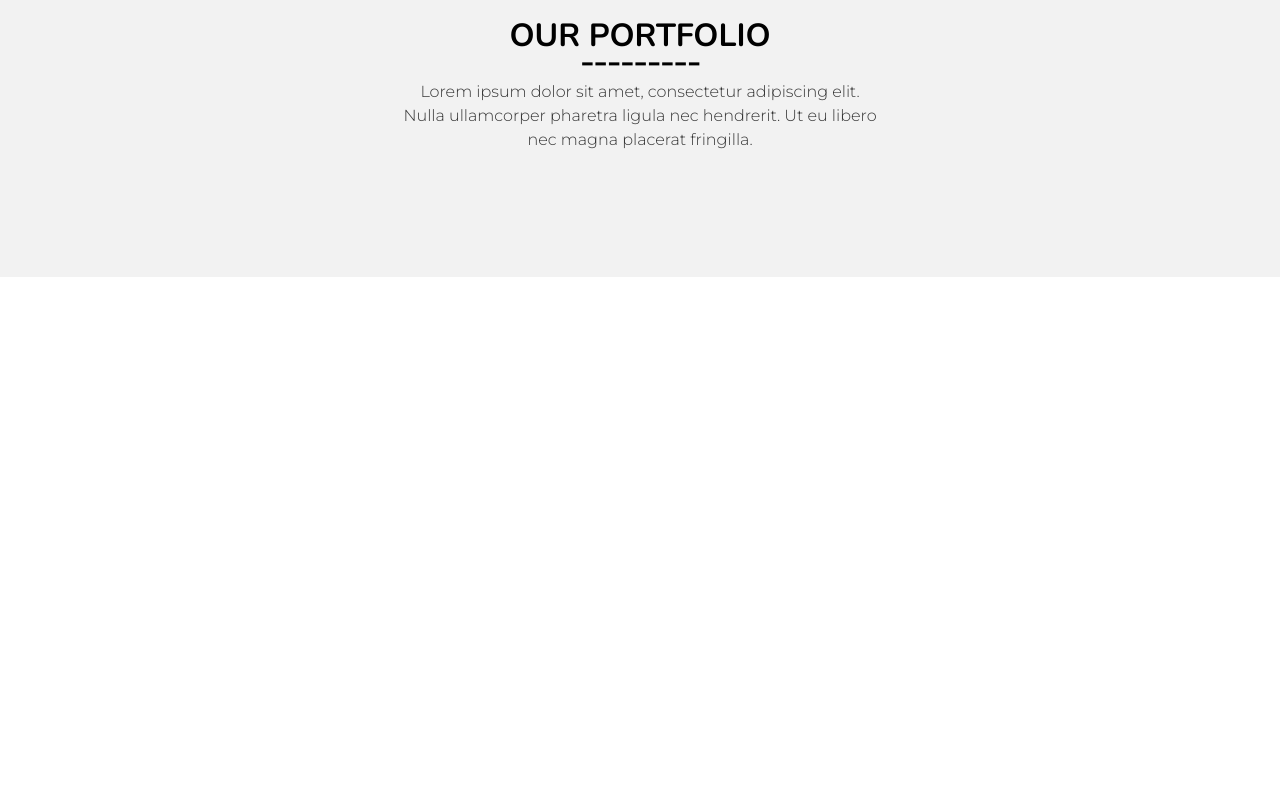
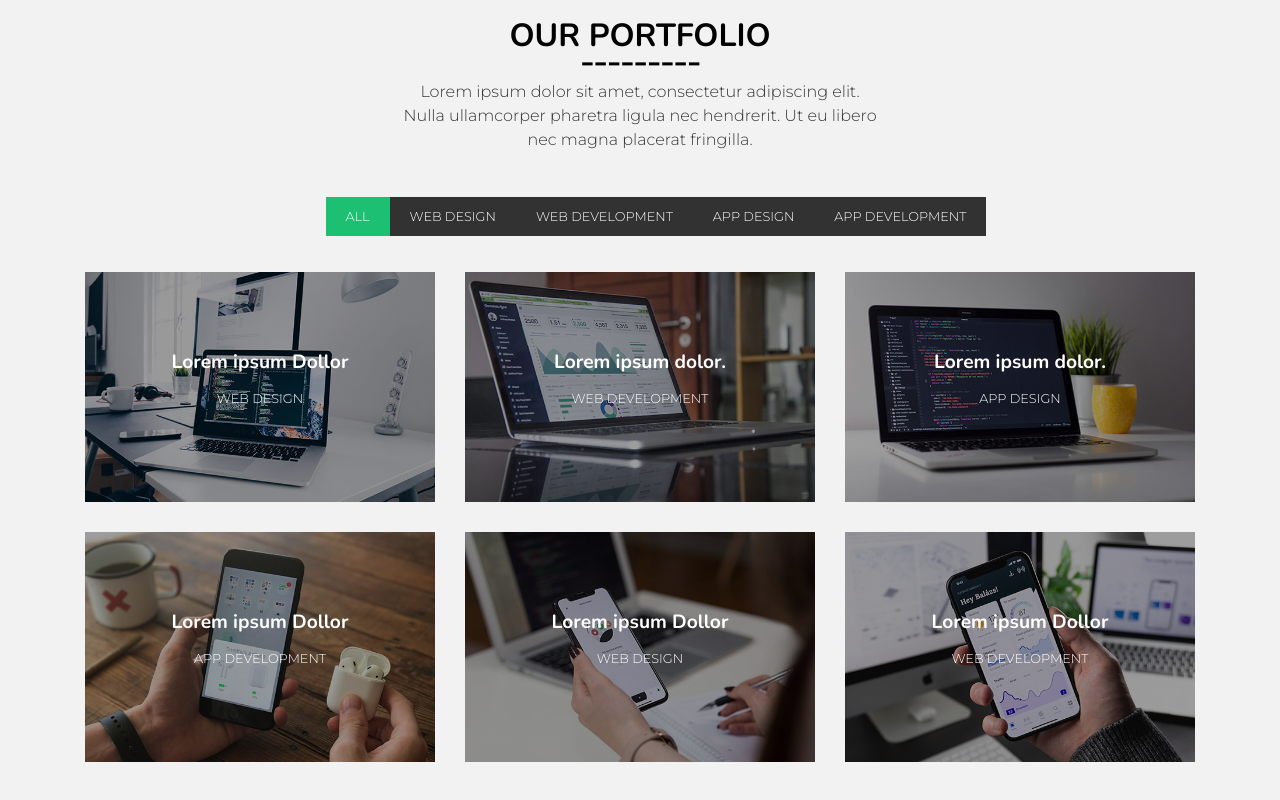
Before and after one commit to sainath9392/Go-Green-company-portfolio, a plain HTML site: page index.html in a window 1280 px wide. Shown: the part 4901-5701 px from the top of the page. Before the commit the page ends 5178 px from the top, so only its background shows below. Drawn offline with nearby package versions, Linux system fonts and the light colour scheme.

Commit message:
have to add hover effects

```diff
--- a/index.css
+++ b/index.css
@@ -649,3 +649,69 @@ span{
         color: #000000;
     }
 }
+.portdet UL{
+    display: flex;
+    justify-content: center;
+    align-items: center;
+    list-style: none;
+}
+.portdet li{
+    padding: 10px 20px;
+    font-size: 0.8rem;
+    color: #fff;
+    background-color:#333232;
+}
+.portdet li:hover{
+    background-color: #1dbf73;
+}
+.portdet .frtli{
+    background-color: #1dbf73;
+}
+.gallr{
+    display: flex;
+    justify-content: center;
+    align-items: center;
+    gap: 30px;
+    padding-bottom: 30px;
+
+}
+
+.prtimg1{
+    background: linear-gradient(rgba(0, 0, 0, 0.384), rgba(0, 0, 0, 0.384)),url(./images/portfolio-1.jpg);
+
+}
+.prtimg2{
+    background: linear-gradient(rgba(0, 0, 0, 0.384), rgba(0, 0, 0, 0.384)),url(./images/portfolio-2.jpg);
+
+}
+.prtimg3{
+    background: linear-gradient(rgba(0, 0, 0, 0.384), rgba(0, 0, 0, 0.384)),url(./images/portfolio-3.jpg);
+}
+.prtimg4{
+    background: linear-gradient(rgba(0, 0, 0, 0.384), rgba(0, 0, 0, 0.384)),url(./images/portfolio-4.jpg);
+}
+.prtimg5{
+    background: linear-gradient(rgba(0, 0, 0, 0.384), rgba(0, 0, 0, 0.384)),url(./images/portfolio-5.jpg);
+}
+.prtimg6{
+    background: linear-gradient(rgba(0, 0, 0, 0.384), rgba(0, 0, 0, 0.384)),url(./images/portfolio-6.jpg);
+}
+.prtimg1,.prtimg2,.prtimg3,.prtimg4,.prtimg5,.prtimg6{
+    display: flex;
+    flex-direction: column;
+    justify-content: center;
+    align-items: center;
+    background-position: center;
+    background-size: cover;
+    height: 230px;
+    width: 350px;
+    p{
+        color: #ffffff;
+        font-size: 0.8rem;
+    }
+    h4{
+        color: #ffffff;
+        font-size: 1.2rem;
+        font-weight: 600;
+    }
+}
--- a/index.html
+++ b/index.html
@@ -299,7 +299,29 @@
           <h2>OUR PORTFOLIO</h2>
           <span>---------</span>
           <p>Lorem ipsum dolor sit amet, consectetur adipiscing elit. Nulla ullamcorper pharetra ligula nec hendrerit. Ut eu libero nec magna placerat fringilla.</p>
+          <div class="portdet">
+            <ul>
+              <li class="frtli">ALL</li>
+              <li>WEB DESIGN</li>
+              <li>WEB DEVELOPMENT</li>
+              <li>APP DESIGN</li>
+              <li>APP DEVELOPMENT</li>
+            </ul>
+          </div>
         </div>
+      <div class="gall">
+        <div class="gallr">
+          <div class="prtimg1"><h4>Lorem ipsum Dollor</h4><p>WEB DESIGN</p></div>
+          <div class="prtimg2"><h4>Lorem ipsum dolor.</h4><p>WEB DEVELOPMENT</p></div>
+          <div class="prtimg3"><h4>Lorem  ipsum dolor.</h4><p>APP DESIGN</p></div>
+
+        </div>
+        <div class="gallr">
+          <div class="prtimg4"><h4>Lorem ipsum Dollor</h4><p>APP DEVELOPMENT</p></div>
+          <div class="prtimg5"><h4>Lorem ipsum Dollor</h4><p>WEB DESIGN</p></div>
+          <div class="prtimg6"><h4>Lorem ipsum Dollor</h4><p>WEB DEVELOPMENT</p></div>
+        </div>
+      </div>
       </div>
     </section>
     <script src="https://cdn.jsdelivr.net/npm/bootstrap@5.3.3/dist/js/bootstrap.bundle.min.js" integrity="sha384-YvpcrYf0tY3lHB60NNkmXc5s9fDVZLESaAA55NDzOxhy9GkcIdslK1eN7N6jIeHz" crossorigin="anonymous"></script>
```
Also changed, not shown: images/portfolio-1.jpg (added), images/portfolio-2.jpg (added), images/portfolio-3.jpg (added), images/portfolio-4.jpg (added), images/portfolio-5.jpg (added), images/portfolio-6.jpg (added).
